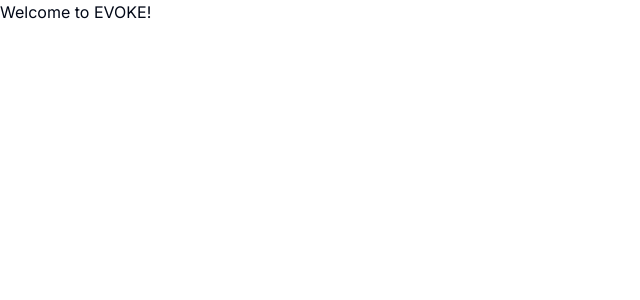
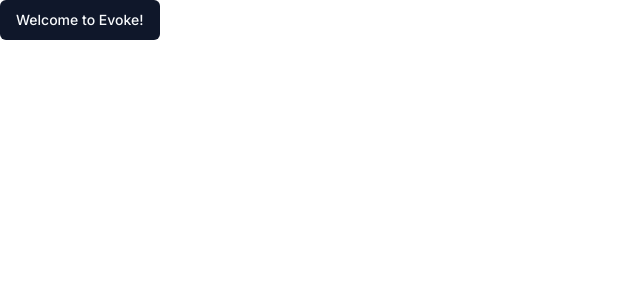
Before and after one commit to CGodl/GaelAi, a Next.js app: page / in a window 1280 px wide. Shown: the top 300 px of the page, without its empty margins (0-640 px from the left). Built offline with nearby package versions, Linux system fonts and the light colour scheme.

Commit message:
Further Set up. Testing shadcn

```diff
--- a/app/layout.tsx
+++ b/app/layout.tsx
@@ -5,7 +5,7 @@
 const inter = Inter({ subsets: ['latin'] })
 
 export const metadata: Metadata = {
-  title: 'Create Next App',
+  title: 'EvokeAI',
   description: 'Generated by create next app',
 }
 
--- a/app/page.tsx
+++ b/app/page.tsx
@@ -1,7 +1,7 @@
-import Image from 'next/image'
+import { Button } from "@/components/ui/button"
 
 export default function Home() {
   return (
-    <p>Welcome to EVOKE!</p>
+    <Button>Welcome to Evoke!</Button>
   )
 }
--- /dev/null
+++ b/components/ui/button.tsx
@@ -0,0 +1,56 @@
+import * as React from "react"
+import { Slot } from "@radix-ui/react-slot"
+import { cva, type VariantProps } from "class-variance-authority"
+
+import { cn } from "@/lib/utils"
+
+const buttonVariants = cva(
+  "inline-flex items-center justify-center rounded-md text-sm font-medium ring-offset-background transition-colors focus-visible:outline-none focus-visible:ring-2 focus-visible:ring-ring focus-visible:ring-offset-2 disabled:pointer-events-none disabled:opacity-50",
+  {
+    variants: {
+      variant: {
+        default: "bg-primary text-primary-foreground hover:bg-primary/90",
+        destructive:
+          "bg-destructive text-destructive-foreground hover:bg-destructive/90",
+        outline:
+          "border border-input bg-background hover:bg-accent hover:text-accent-foreground",
+        secondary:
+          "bg-secondary text-secondary-foreground hover:bg-secondary/80",
+        ghost: "hover:bg-accent hover:text-accent-foreground",
+        link: "text-primary underline-offset-4 hover:underline",
+      },
+      size: {
+        default: "h-10 px-4 py-2",
+        sm: "h-9 rounded-md px-3",
+        lg: "h-11 rounded-md px-8",
+        icon: "h-10 w-10",
+      },
+    },
+    defaultVariants: {
+      variant: "default",
+      size: "default",
+    },
+  }
+)
+
+export interface ButtonProps
+  extends React.ButtonHTMLAttributes<HTMLButtonElement>,
+    VariantProps<typeof buttonVariants> {
+  asChild?: boolean
+}
+
+const Button = React.forwardRef<HTMLButtonElement, ButtonProps>(
+  ({ className, variant, size, asChild = false, ...props }, ref) => {
+    const Comp = asChild ? Slot : "button"
+    return (
+      <Comp
+        className={cn(buttonVariants({ variant, size, className }))}
+        ref={ref}
+        {...props}
+      />
+    )
+  }
+)
+Button.displayName = "Button"
+
+export { Button, buttonVariants }
--- a/package.json
+++ b/package.json
@@ -9,6 +9,7 @@
     "lint": "next lint"
   },
   "dependencies": {
+    "@radix-ui/react-slot": "^1.0.2",
     "class-variance-authority": "^0.7.0",
     "clsx": "^2.0.0",
     "lucide-react": "^0.279.0",
```
Also changed, not shown: 1 other file (tests, documents, lock files or other folders).
